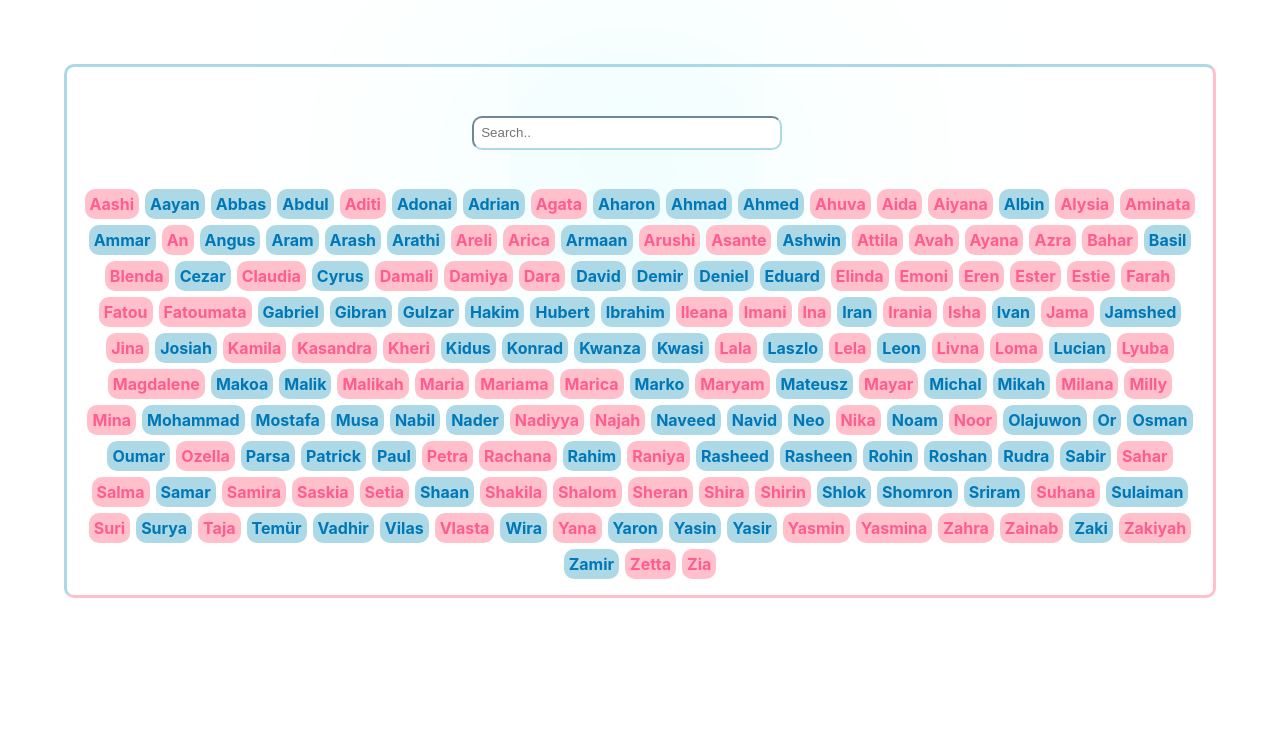
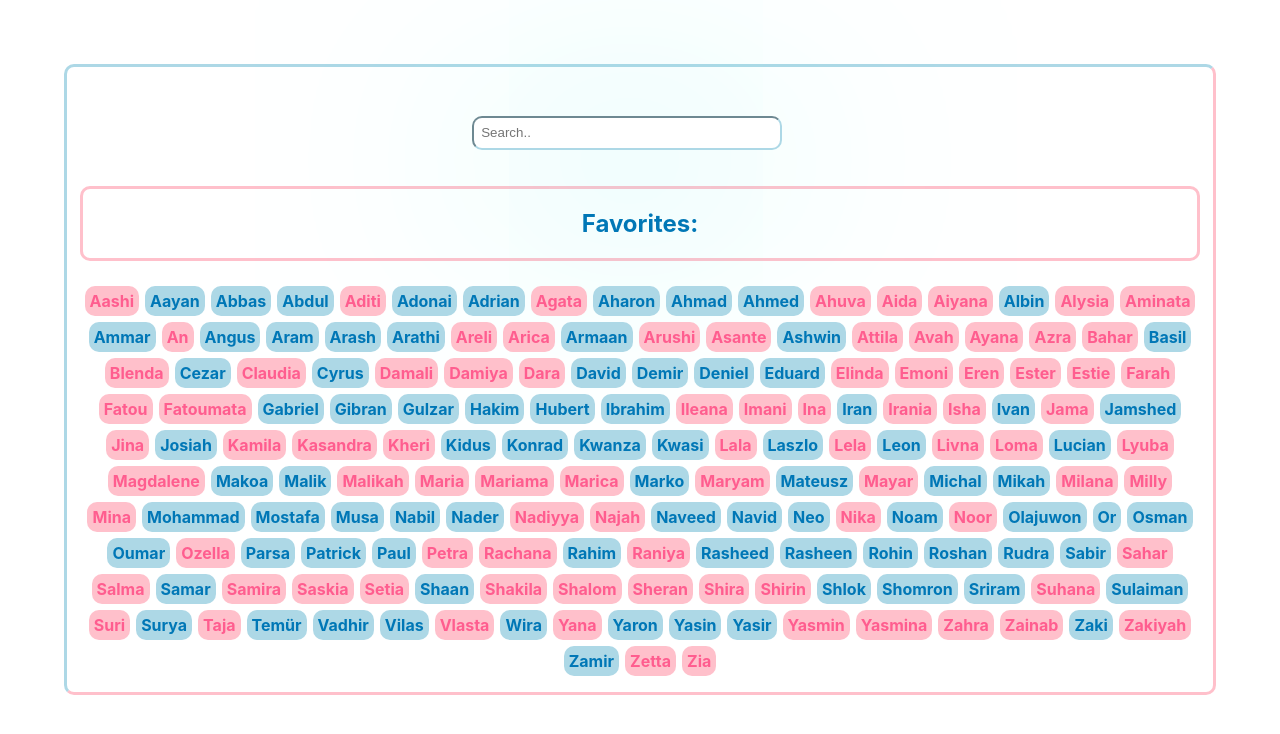
Before and after one commit to LorenaCapraru/baby-names-react, a React (Create React App) app: page / in a window 1280 px wide. Shown: the top 734 px of the page. Built offline with nearby package versions, Linux system fonts and the light colour scheme.

Commit message:
Updated Level 3

```diff
--- a/src/App.css
+++ b/src/App.css
@@ -92,3 +92,11 @@ input {
 .searchDiv {
   padding-left: 35%;
 }
+
+.favouriteList {
+  color: #0077b6;
+  text-align: center;
+  border: 3px solid pink;
+  border-radius: 10px;
+  margin-bottom: 2%;
+}
--- a/src/App.js
+++ b/src/App.js
@@ -1,5 +1,6 @@
 import "./App.css";
 import data from "./babyNamesData.json";
+
 // import SplitGender from "./SplitGender";
 import Search from "./Search";
 
--- a/src/Search.jsx
+++ b/src/Search.jsx
@@ -4,9 +4,27 @@ import SplitGender from "./SplitGender";
 
 export default function Search() {
   const [searchInput, setSearchInput] = useState("");
-
   function handleSearchInput(event) {
     setSearchInput(event.target.value);
+  }
+
+  const [mainList, setMainList] = useState(data);
+  const [favoriteList, setFavoriteList] = useState([]);
+
+  function addToFavorites(id) {
+    const nameIndex = mainList.findIndex((name) => name.id === id);
+    const newMainList = [...mainList];
+    const removedName = newMainList.splice(nameIndex, 1);
+    setMainList(newMainList);
+    setFavoriteList([...favoriteList, removedName[0]]);
+  }
+
+  function removeFromFavorites(id) {
+    const nameIndex = mainList.findIndex((name) => name.id === id);
+    const newFavoritesList = [...favoriteList];
+    const removedName = newFavoritesList.splice(nameIndex, 1);
+    setFavoriteList(newFavoritesList);
+    setMainList([...mainList, removedName[0]]);
   }
 
   const filteredNames = data
@@ -44,8 +62,16 @@ export default function Search() {
           onChange={handleSearchInput}
         />
       </div>
+      <div className="favouriteList">
+        <h2>Favorites:</h2>
+        <SplitGender data={favoriteList} handleClick={removeFromFavorites} />
+      </div>
       <div className="searchOutput">
-        {searchInput === "" ? <SplitGender data={data} /> : filteredNames}
+        {searchInput === "" ? (
+          <SplitGender data={mainList} handleClick={addToFavorites} />
+        ) : (
+          filteredNames
+        )}
       </div>
     </>
   );
--- a/src/SplitGender.jsx
+++ b/src/SplitGender.jsx
@@ -16,9 +16,13 @@ export default function SplitGender(props) {
 
   const listOfNames = sortedNames.map((baby) =>
     baby.sex === "m" ? (
-      <span className="babyBoy">{baby.name}</span>
+      <span className="babyBoy" onClick={() => props.handleClick(baby.id)}>
+        {baby.name}
+      </span>
     ) : (
-      <span className="babyGirl">{baby.name}</span>
+      <span className="babyGirl" onClick={() => props.handleClick(baby.id)}>
+        {baby.name}
+      </span>
     )
   );
   return <div className="listOfNames">{listOfNames}</div>;
```
